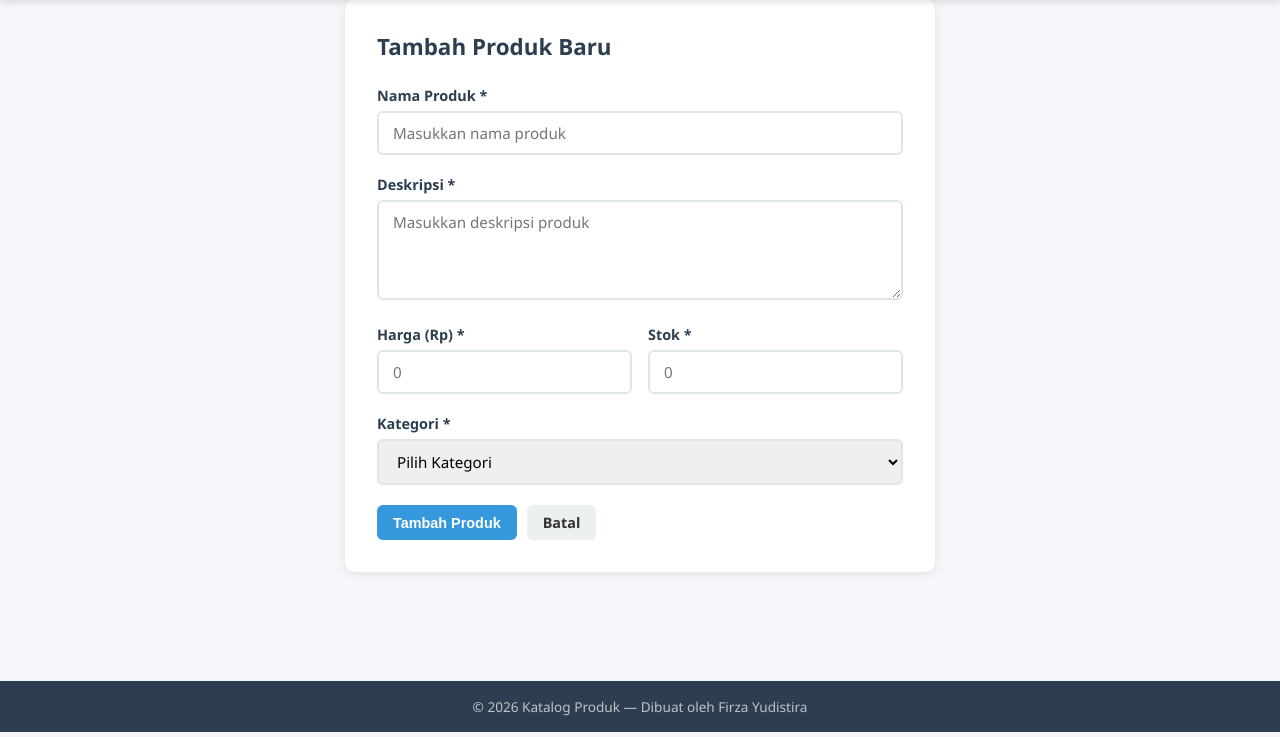
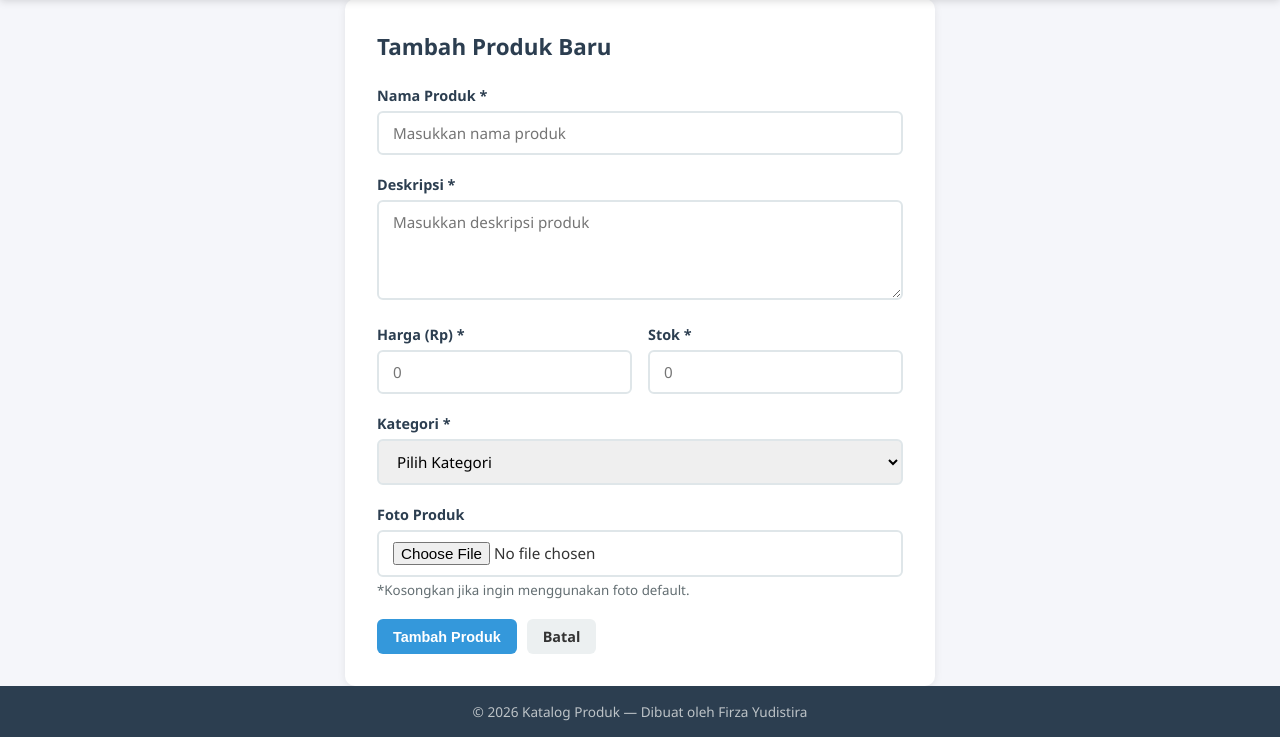
Before and after one commit to FirzaYudistira24/THT_SE, a Flask app: page /produk/tambah in a window 1280 px wide. Shown: the part 68-805 px from the top of the page. Run offline with Flask 3, Linux system fonts and the light colour scheme.

Commit message:
Tambah: Kolom Input untuk Unggah Foto Produk

```diff
--- a/Mini Project/Templates/form.html
+++ b/Mini Project/Templates/form.html
@@ -28,7 +28,8 @@
                 {% endif %}
             {% endwith %}
 
-            <form method="POST">
+            <!-- WAJIB: Ditambahkan enctype="multipart/form-data" agar form bisa mengirimkan file gambar -->
+            <form method="POST" enctype="multipart/form-data">
                 <div class="form-group">
                     <label for="nama">Nama Produk *</label>
                     <input type="text" id="nama" name="nama"
@@ -65,6 +66,17 @@
                         {% endfor %}
                     </select>
                 </div>
+
+                <!-- TAMBAHAN BARU: Input untuk Unggah Foto Produk -->
+                <div class="form-group">
+                    <label for="gambar">Foto Produk</label>
+                    <!-- accept="image/*" membatasi agar pengguna hanya bisa memilih file gambar -->
+                    <input type="file" id="gambar" name="gambar" accept="image/*">
+                    <small style="color: #636e72; display: block; margin-top: 4px;">
+                        *Kosongkan jika ingin menggunakan foto default.
+                    </small>
+                </div>
+
                 <div class="form-actions">
                     <button type="submit" class="btn btn-primary">
                         {% if action == 'tambah' %}Tambah Produk{% else %}Simpan Perubahan{% endif %}
```
